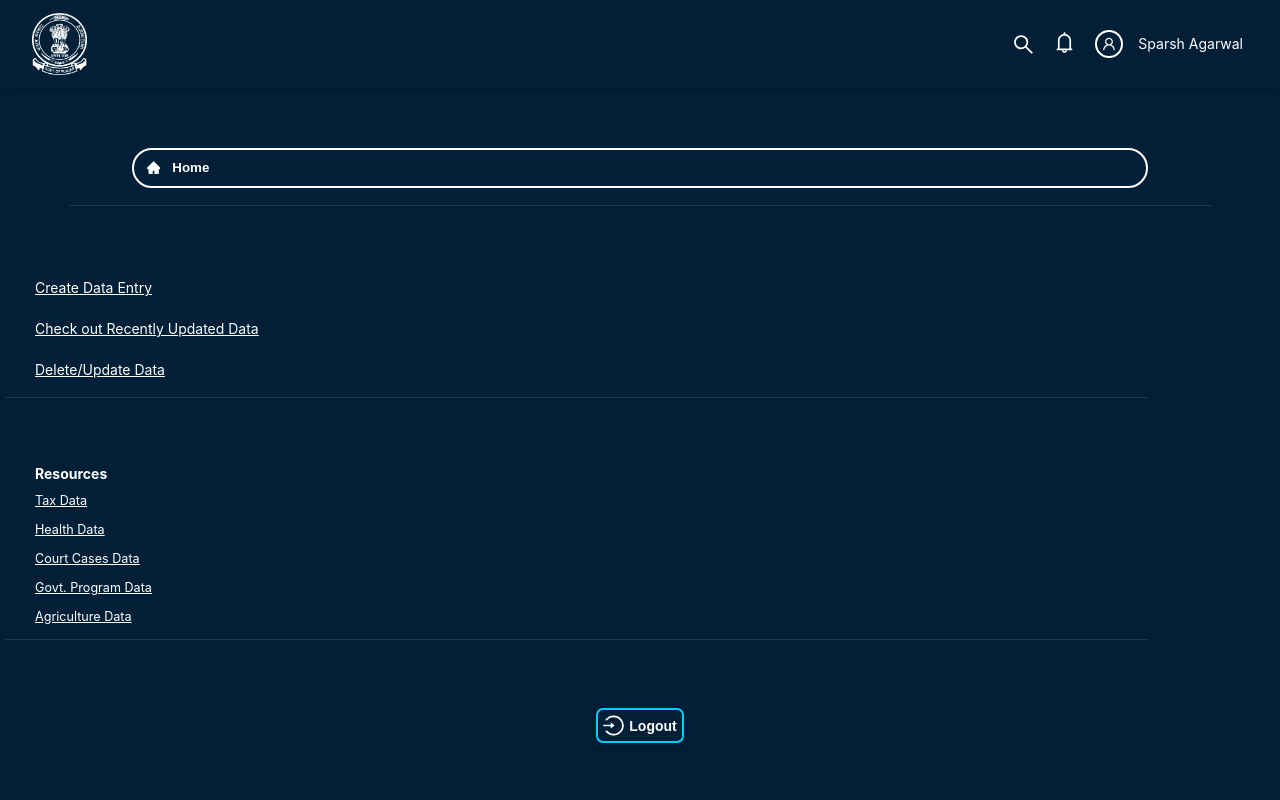
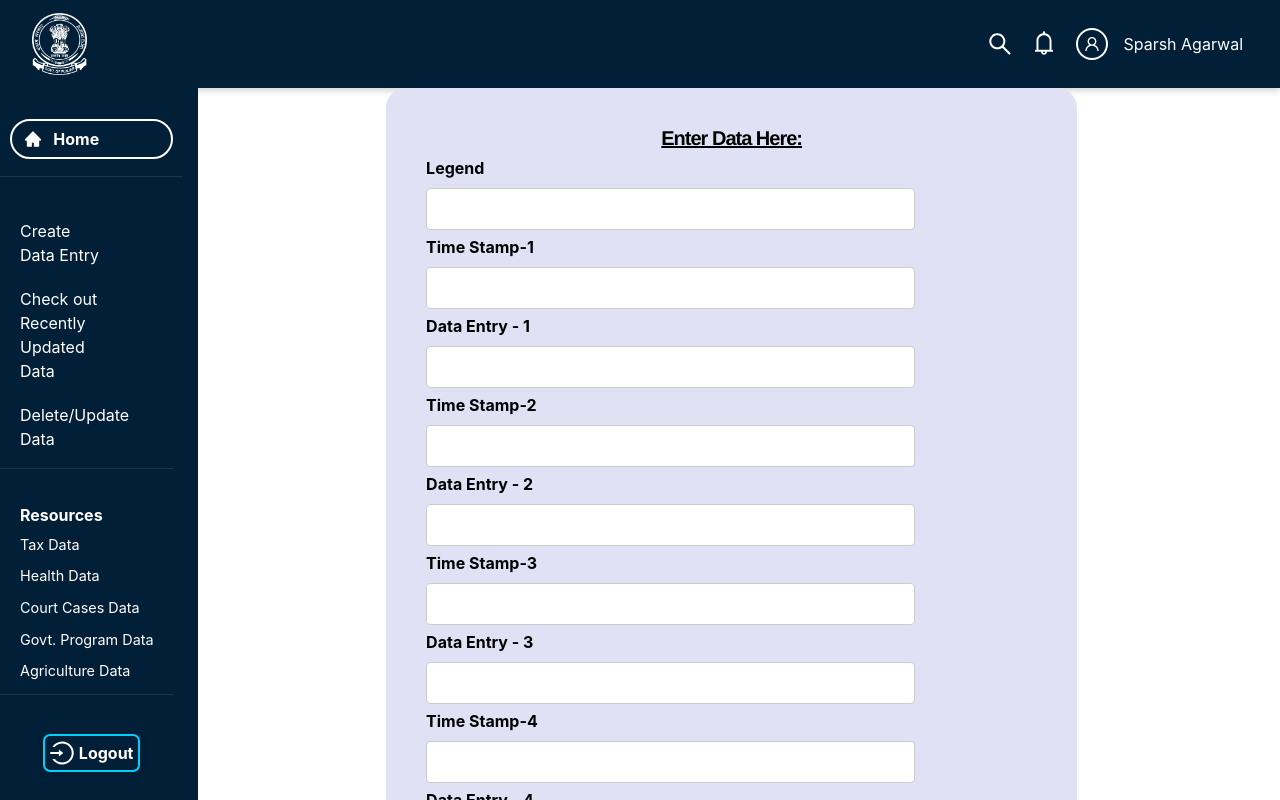
Before and after one commit to Ob1WanKenObi/DEP, a React (Create React App) app: page / in a window 1280 px wide. Shown: the top 800 px of the page. Built offline with nearby package versions, Linux system fonts and the light colour scheme.

Commit message:
removed comments

```diff
--- a/package.json
+++ b/package.json
@@ -8,11 +8,12 @@
     "@testing-library/user-event": "^12.1.10",
     "antd": "^4.13.1",
     "axios": "^0.21.1",
-    "bootstrap": "4.6.0",
+    "bootstrap": "^4.6.0",
     "chart.js": "^2.9.4",
     "formik": "^2.2.6",
     "formik-antd": "^2.0.1",
     "react": "^17.0.1",
+    "react-bootstrap": "^1.5.1",
     "react-chartjs-2": "^2.11.1",
     "react-dom": "^17.0.1",
     "react-scripts": "4.0.2",
--- a/src/App.js
+++ b/src/App.js
@@ -47,25 +47,31 @@ const modules = [
 ];
 
 class App extends Component {
+  state = {
+    showDashboard: false,
+    showExcel: false,
+    showManual: false,
+  }
+
 
   render() {
+
     return (
-      // <DoughnutChart timeLine={timeline} dataSet={data} legend="Death per year in millions" />
-      //<BarChart timeLine ={timeline} dataSet={data} legend="death in millions per months" />
-      //<ShowChart />
-      // <SheetEntry />
-      // <SideBar modules={modules} resources={resources} />
-      <div className="container">
+      <>
         <Header username="Sparsh Agarwal" />
         <div className="row w-100">
           <div className="col-2 px-2 w-100">
-            <SideBar modules={modules} resources={resources} />
+            <div style={{ position: "absolute", top: '0', left: '0', height: '100%', width: '100%' }}>
+              <div className="position-sticky" style={{ top: '0' }}>
+                <SideBar modules={modules} resources={resources} />
+              </div>
+            </div>
           </div>
           <div className="col-10">
             <ShowChart />
           </div>
         </div>
-      </div>
+      </>
 
       //<SheetEntry />
       //<LogIn />
--- a/src/index.js
+++ b/src/index.js
@@ -2,6 +2,7 @@ import React from 'react';
 import ReactDOM from 'react-dom';
 import './index.css';
 import App from './App';
+import 'bootstrap/dist/css/bootstrap.min.css';
 import reportWebVitals from './reportWebVitals';
 
 ReactDOM.render(
```
Also changed, not shown: 1 other file (tests, documents, lock files or other folders).
